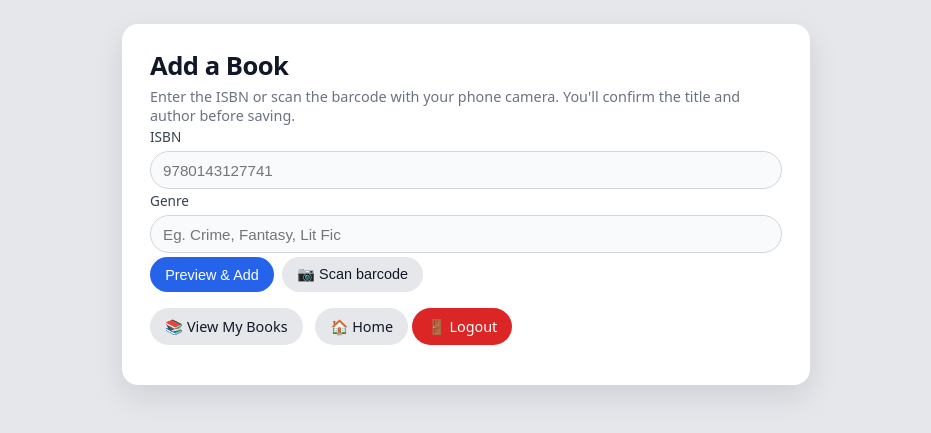
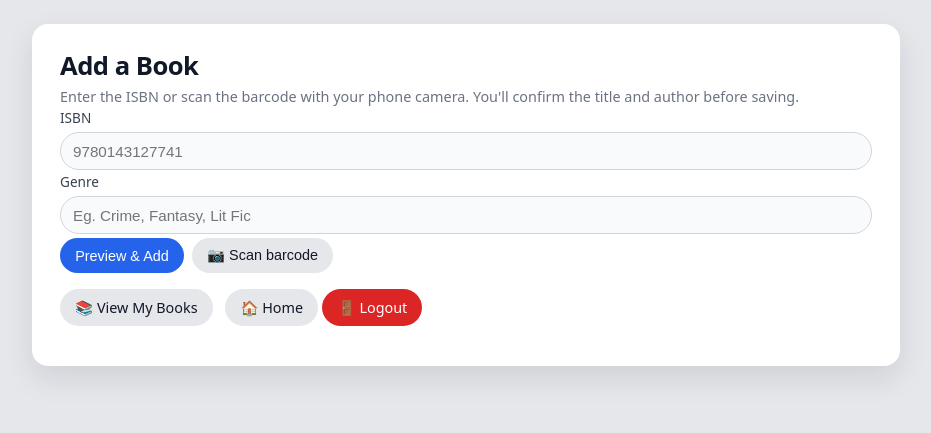
Before and after one commit to yedusirex-sketch/my-book-library, a Flask app: page /add in a window 1280 px wide. Shown: the top 433 px of the page, without its empty margins (174-1105 px from the left). Run offline with Flask 3, Linux system fonts and the light colour scheme; the visitor is signed in with stand-in values (Sample User, id 1); some libraries are stand-ins or nearby versions.

Commit message:
Changed CSS for cards

```diff
--- a/static/style.css
+++ b/static/style.css
@@ -12,7 +12,7 @@ body {
 
 /* --------- Layout --------- */
 .container {
-    max-width: 720px;
+    max-width: 900px;
     margin: 1.5rem auto;
     padding: 0 1rem;
 }
@@ -270,7 +270,6 @@ td:nth-child(2) {
 /* Table actions column */
 .actions-cell {
     text-align: right;
-    white-space: nowrap;
 }
 
 
```
